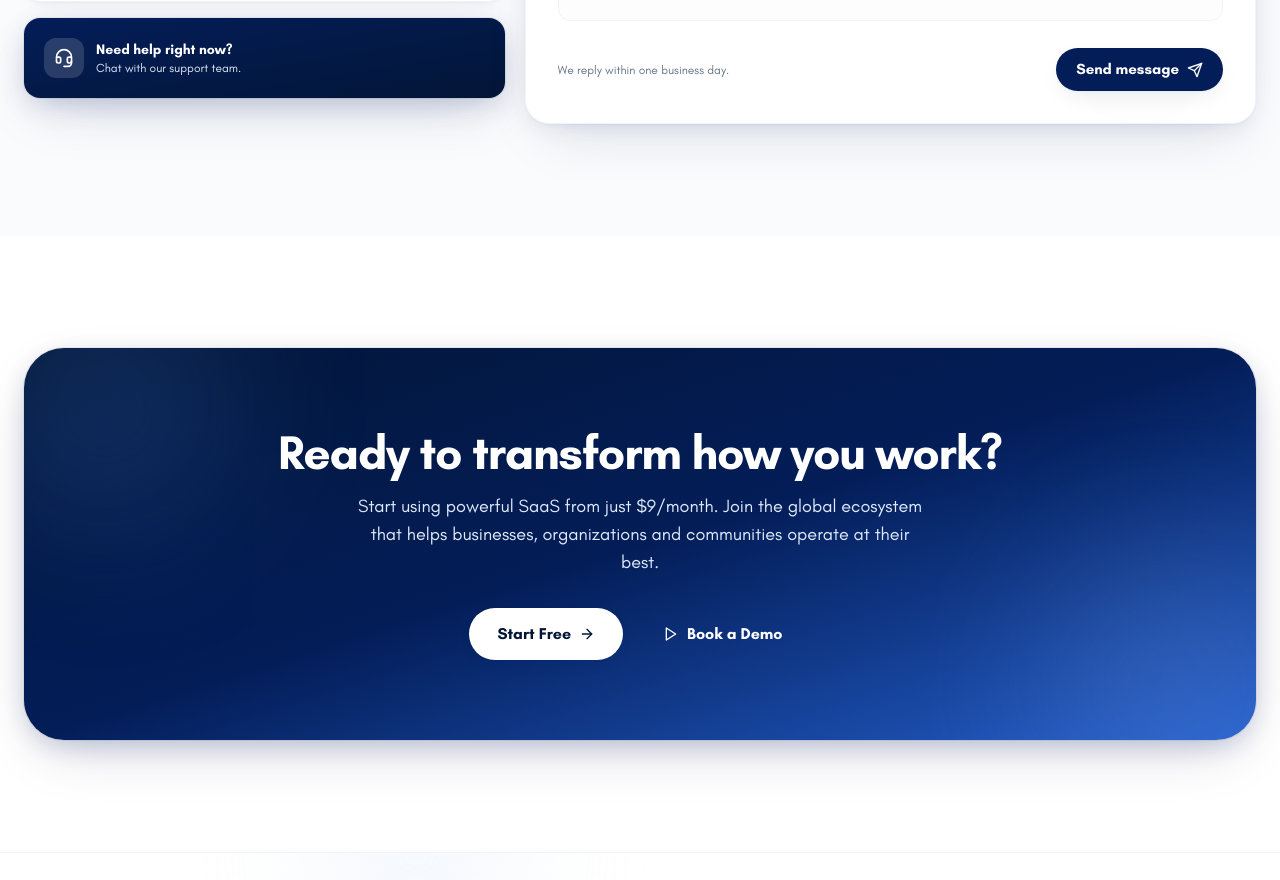
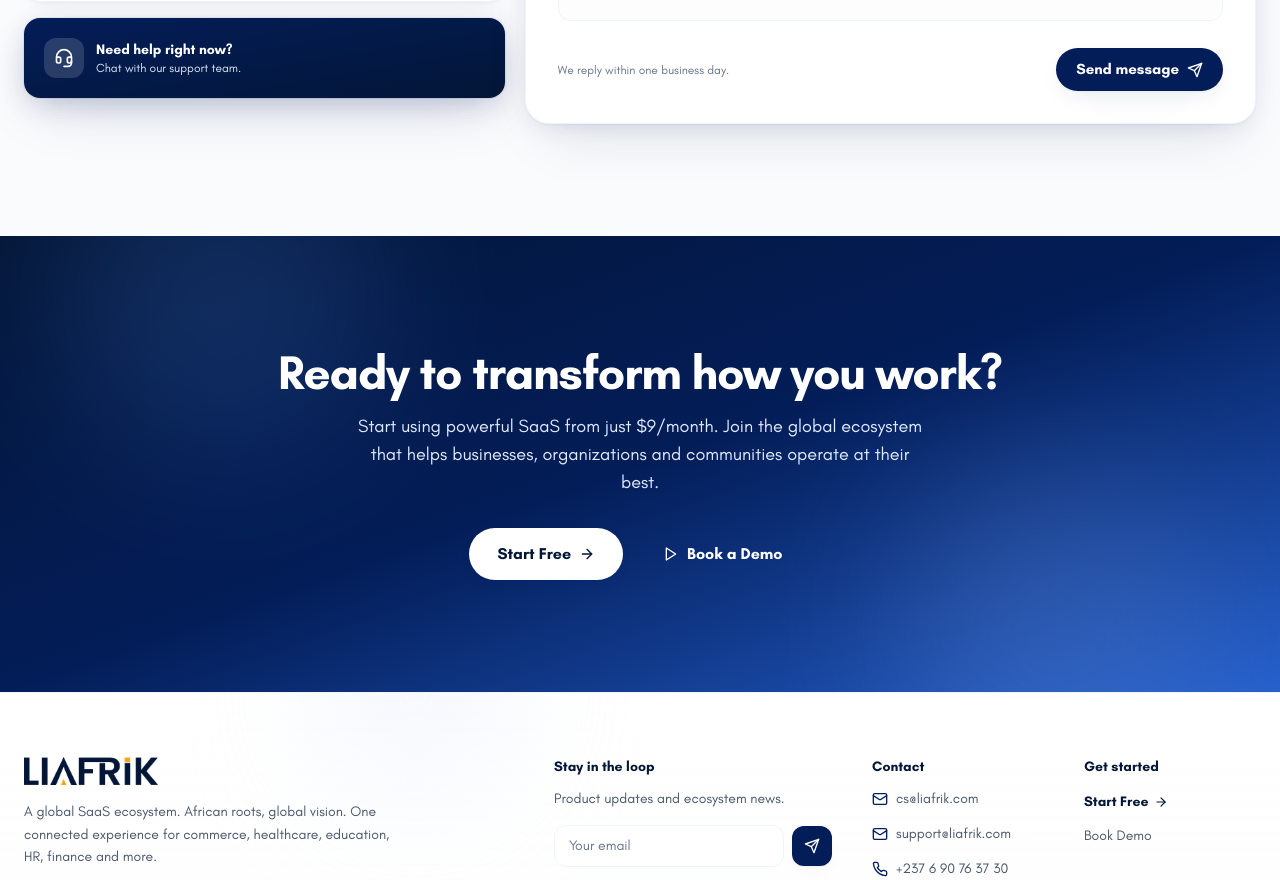
Before and after one commit to biedavinc-cloud/LiAfrik, a React (Vite) app: page /en in a window 1280 px wide. Shown: the part 11120-12000 px from the top of the page. Built offline with nearby package versions, Linux system fonts and the light colour scheme; no server answers.

Commit message:
Home: closing CTA is now a full-bleed band (edge to edge, no side margins, rounded corners or white gap) between Contact and the footer

```diff
--- a/src/sections/FinalCTA.tsx
+++ b/src/sections/FinalCTA.tsx
@@ -3,32 +3,36 @@ import { ArrowRight, Play } from 'lucide-react';
 import { LinkButton } from '@/components/Button';
 import { useLang } from '@/i18n/LanguageContext';
 
+/**
+ * Closing call-to-action. Full-bleed band: it runs edge to edge (no side
+ * margins, no rounded corners, no white gap around it) and sits directly
+ * against the section above and the footer below. Only the text is limited
+ * to a readable width.
+ */
 export default function FinalCTA() {
   const { t } = useLang();
 
   return (
-    <section className="relative py-20 sm:py-28">
-      <div className="mx-auto max-w-7xl px-4 sm:px-6">
+    <section className="relative overflow-hidden bg-gradient-to-br from-liafrik-700 via-liafrik-600 to-cyanx-500 px-4 py-20 text-center sm:px-6 sm:py-28">
+      <div aria-hidden className="absolute inset-0 bg-grid-soft opacity-10" />
+      <motion.div aria-hidden
+        className="absolute -top-20 left-[6%] h-72 w-72 rounded-full bg-cyanx-400/30 blur-3xl"
+        animate={{ scale: [1, 1.2, 1], opacity: [0.4, 0.6, 0.4] }}
+        transition={{ duration: 10, repeat: Infinity, ease: 'easeInOut' }}
+      />
+      <motion.div aria-hidden
+        className="absolute -bottom-20 right-[6%] h-72 w-72 rounded-full bg-liafrik-300/30 blur-3xl"
+        animate={{ scale: [1, 1.15, 1], opacity: [0.4, 0.6, 0.4] }}
+        transition={{ duration: 12, repeat: Infinity, ease: 'easeInOut', delay: 1 }}
+      />
+
       <motion.div
         initial={{ opacity: 0, y: 30 }}
         whileInView={{ opacity: 1, y: 0 }}
         viewport={{ once: true, margin: '-80px' }}
         transition={{ duration: 0.8, ease: [0.22, 1, 0.36, 1] }}
-          className="relative overflow-hidden rounded-[2.5rem] bg-gradient-to-br from-liafrik-700 via-liafrik-600 to-cyanx-500 px-6 py-14 sm:px-12 sm:py-20 text-center shadow-glow-blue"
+        className="relative mx-auto max-w-7xl"
       >
-          <div aria-hidden className="absolute inset-0 bg-grid-soft opacity-10" />
-          <motion.div aria-hidden
-            className="absolute -top-16 -left-10 h-60 w-60 rounded-full bg-cyanx-400/30 blur-3xl"
-            animate={{ scale: [1, 1.2, 1], opacity: [0.4, 0.6, 0.4] }}
-            transition={{ duration: 10, repeat: Infinity, ease: 'easeInOut' }}
-          />
-          <motion.div aria-hidden
-            className="absolute -bottom-16 -right-10 h-60 w-60 rounded-full bg-liafrik-300/30 blur-3xl"
-            animate={{ scale: [1, 1.15, 1], opacity: [0.4, 0.6, 0.4] }}
-            transition={{ duration: 12, repeat: Infinity, ease: 'easeInOut', delay: 1 }}
-          />
-
-          <div className="relative">
         <h2 className="font-display text-3xl sm:text-4xl lg:text-5xl font-bold text-white tracking-tight leading-tight max-w-3xl mx-auto">
           {t('finalCta.title')}
         </h2>
@@ -43,9 +47,7 @@ export default function FinalCTA() {
             {t('finalCta.demo')}
           </LinkButton>
         </div>
-          </div>
       </motion.div>
-      </div>
     </section>
   );
 }
```
Lines whose indentation alone changed are shown as unchanged.
